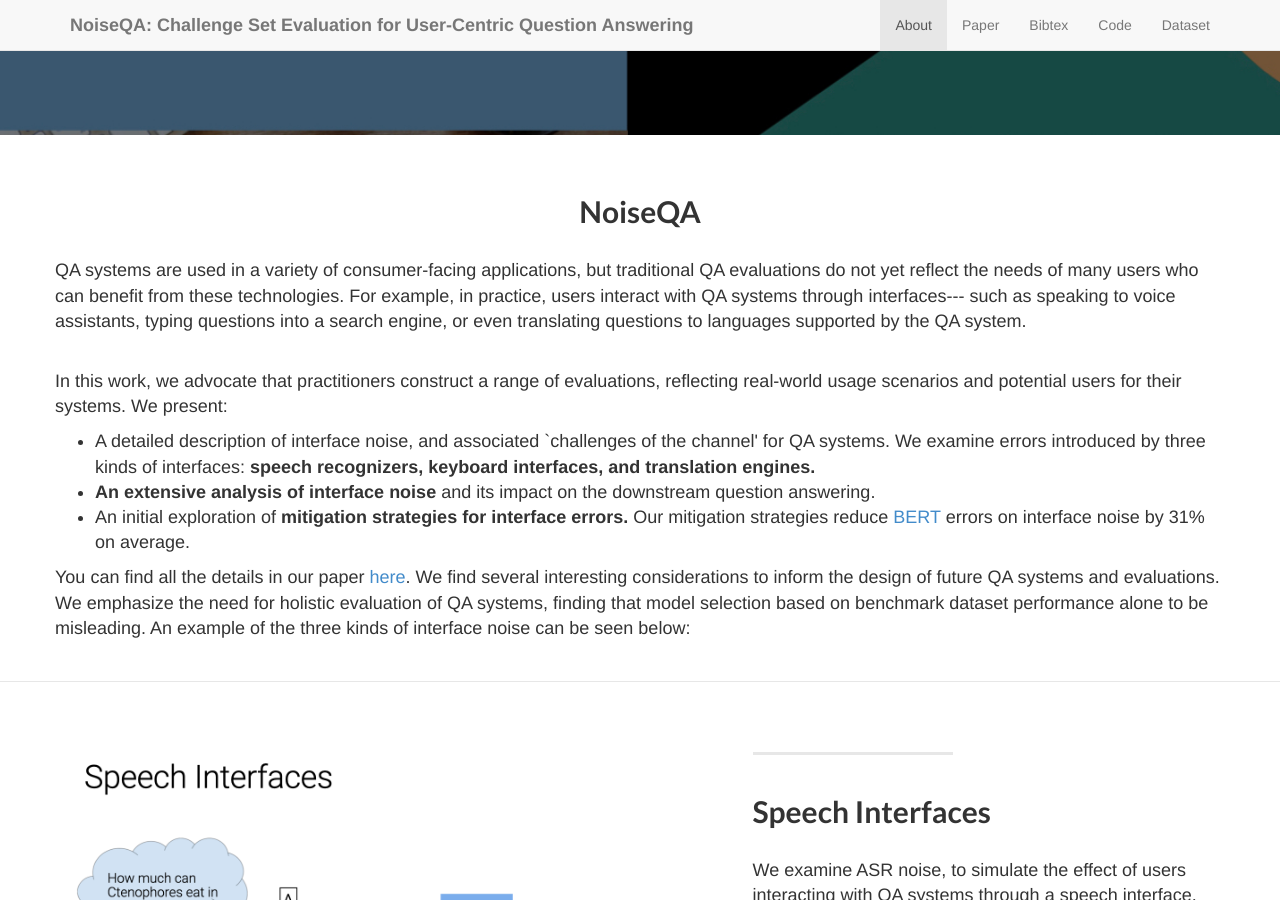
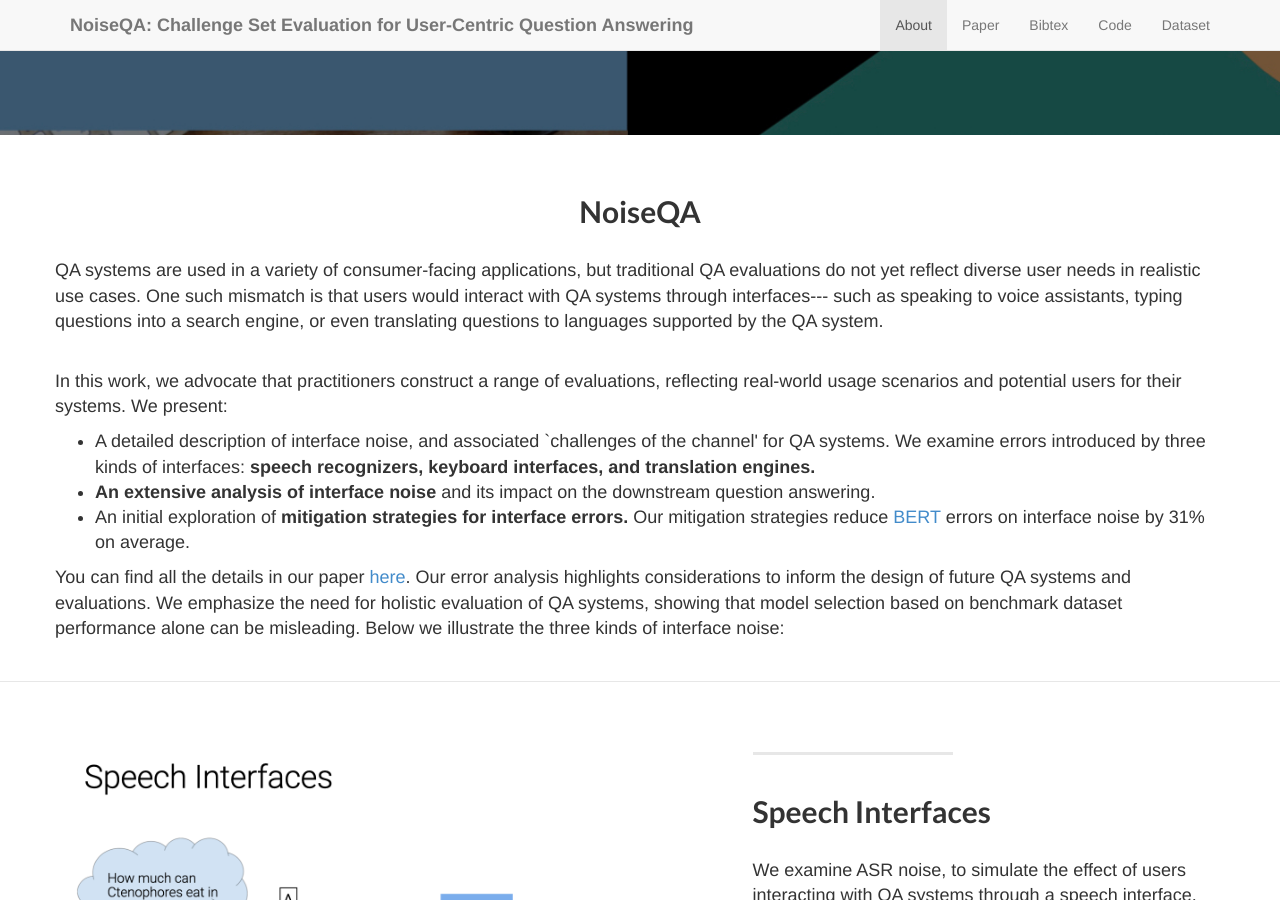
Before and after one commit to halogen-hallucinations/halogen-hallucinations.github.io, a Jekyll site: the page built from index.md, in a window 1280 px wide and 900 px high, scrolled down 642 px. Built offline with Jekyll 4.4.1, drawn with Linux system fonts in a browser that asks for light colours; our own code applies the rules of GitHub Pages for plain Markdown files.

Commit message:
Updating introduction text with Maria's suggestions

```diff
--- a/_includes/about_title.html
+++ b/_includes/about_title.html
@@ -15,7 +15,7 @@
         <div class="lead">
 
             <p>
-            QA systems are used in a variety of consumer-facing applications, but traditional QA evaluations do not yet reflect the needs of many users who can benefit from these technologies. For example, in practice, users interact with QA systems through interfaces---
+            QA systems are used in a variety of consumer-facing applications, but traditional QA evaluations do not yet reflect diverse user needs in realistic use cases. One such mismatch is that users would interact with QA systems through interfaces---
                such as speaking to voice assistants, typing questions into a search engine, or even translating questions to languages supported by the QA system.</p>
             </br>
             <p>In this work, we advocate that practitioners construct a range of evaluations, reflecting real-world usage scenarios and potential users for their systems. We present:
@@ -29,9 +29,9 @@
 
                 You can find all the details in our paper <a href="https://arxiv.org/abs/2102.08345">here</a>.
 
-                We find several interesting considerations to inform the design of future QA systems and evaluations. We emphasize the need for holistic evaluation
-        of QA systems, finding that model selection based on benchmark dataset performance alone to be misleading.
-An example of the three kinds of interface noise can be seen below:
+
+        Our error analysis highlights considerations to inform the design of future QA systems and evaluations. We emphasize the need for holistic evaluation of QA systems, showing that model selection based on benchmark dataset performance alone can be misleading.
+                 Below we illustrate the three kinds of interface noise:
 
             </p>
 
```
